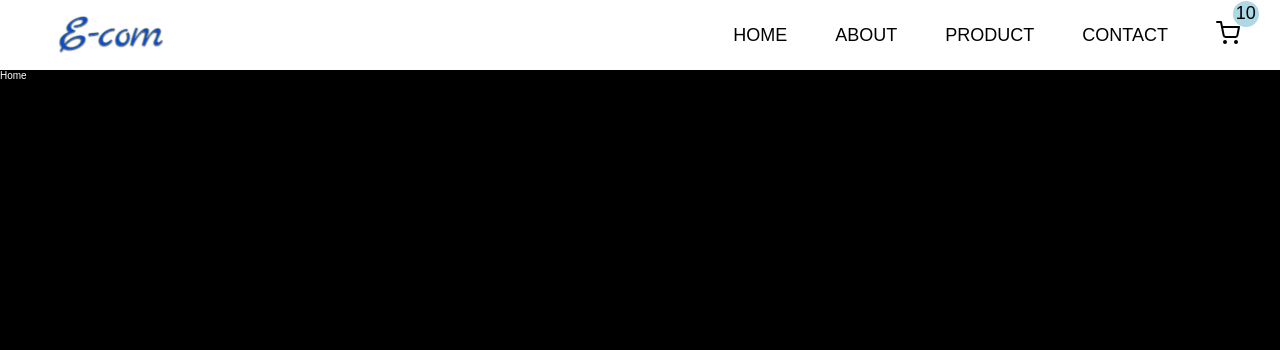
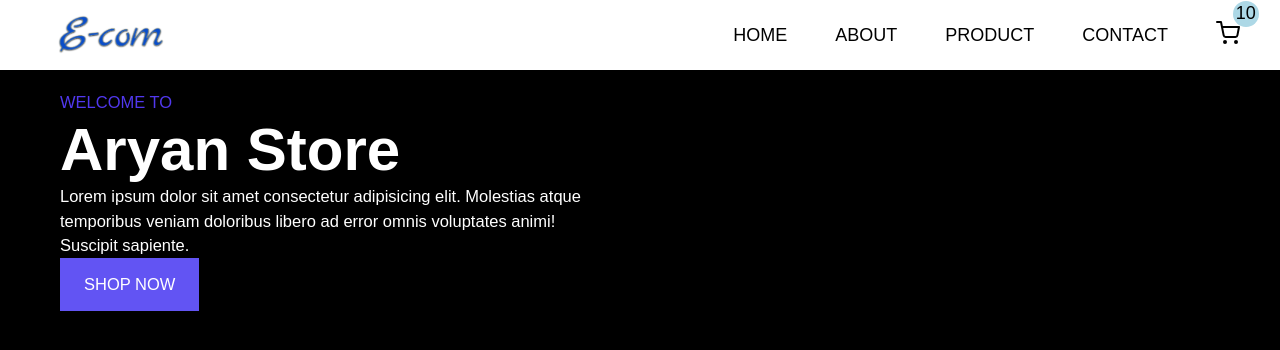
Before and after one commit to Aryan1691/ecom, a React (Vite) app: page / in a window 1280 px wide. Shown: the top 350 px of the page. Built offline with nearby package versions, Linux system fonts and the light colour scheme.

Commit message:
fifth commit

```diff
--- /dev/null
+++ b/src/Components/HeroSection.jsx
@@ -0,0 +1,77 @@
+import { NavLink } from "react-router-dom";
+import { styled } from "styled-components";
+
+const HeroSection = () => {
+  return (
+    <Wrapper>
+      <div className="container">
+        <div className="grid grid-two-column">
+          <div className="hero-section-data">
+            <p className="intro-data">Welcome to </p>
+            <h1>Aryan Store</h1>
+            <p>
+              {" "}
+              Lorem ipsum dolor sit amet consectetur adipisicing elit. Molestias
+              atque temporibus veniam doloribus libero ad error omnis voluptates
+              animi! Suscipit sapiente.
+            </p>
+            <NavLink>
+              <Button>Shop Now</Button>
+            </NavLink>
+          </div>
+        </div>
+      </div>
+    </Wrapper>
+  );
+};
+const Button = styled.button`
+  text-decoration: none;
+  max-width: auto;
+  background-color: rgb(98 84 243);
+  color: rgb(255 255 255);
+  padding: 1.4rem 2.4rem;
+  border: none;
+  text-transform: uppercase;
+  text-align: center;
+  cursor: pointer;
+  transition: all 0.3s ease;
+  -webkit-transition: all 0.3s ease 0s;
+  -moz-transition: all 0.3s ease 0s;
+  -o-transition: all 0.3s ease 0s;
+
+  &:hover,
+  &:active {
+    box-shadow: 0 2rem 2rem 0 rgb(132 144 255 / 30%);
+    box-shadow: ${({ theme }) => theme.colors.shadowSupport};
+    transform: scale(0.96);
+  }
+
+  a {
+    text-decoration: none;
+    color: rgb(255 255 255);
+    font-size: 1.8rem;
+  }
+`;
+const Wrapper = styled.section`
+  .container {
+    max-width: 120rem;
+    padding-block: 2rem;
+    padding-inline: 2rem;
+    margin: 0 auto;
+  }
+
+    .grid {
+      display: grid;
+      gap: 9rem;
+    }
+    .grid-two-column {
+      grid-template-columns: repeat(2, 1fr);
+    }
+    .grid-three-column {
+      grid-template-columns: repeat(3, 1fr);
+    }
+    .grid-four-column {
+      grid-template-columns: repeat(4, 1fr);
+    }
+`;
+export default HeroSection;
--- a/src/Components/Home.jsx
+++ b/src/Components/Home.jsx
@@ -1,11 +1,16 @@
 import { styled } from "styled-components";
+import HeroSection from "./HeroSection";
 const Home = () => {
   const Wrapper = styled.section`
     background-color: ${({ theme }) => theme.colors.bg};
     color: white;
     height: 100vh;
   `;
-  return <Wrapper>Home</Wrapper>;
+  return (
+    <Wrapper>
+      <HeroSection />
+    </Wrapper>
+  );
 };
 
 export default Home;
```
Also changed, not shown: public/images/hero.jpg (added).
